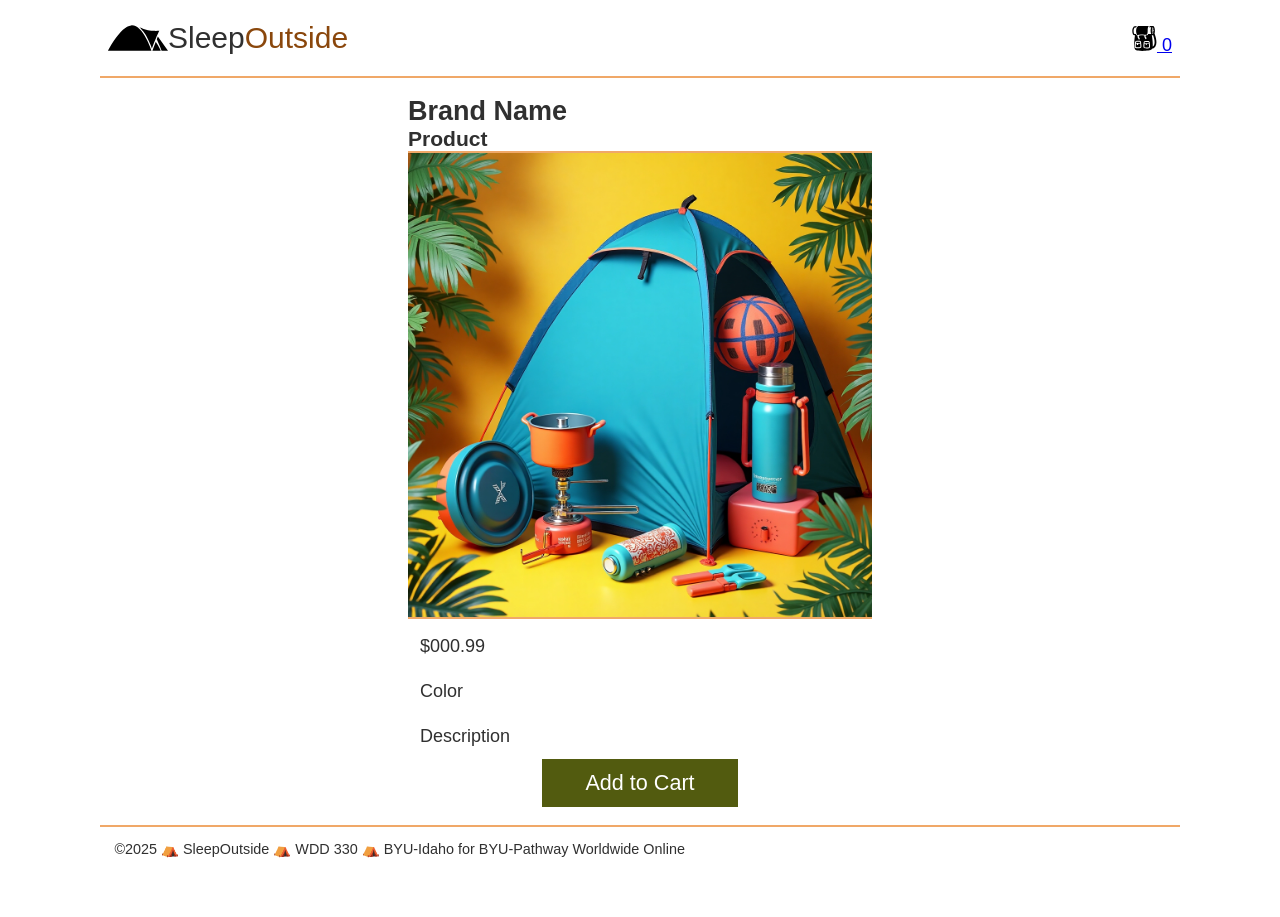
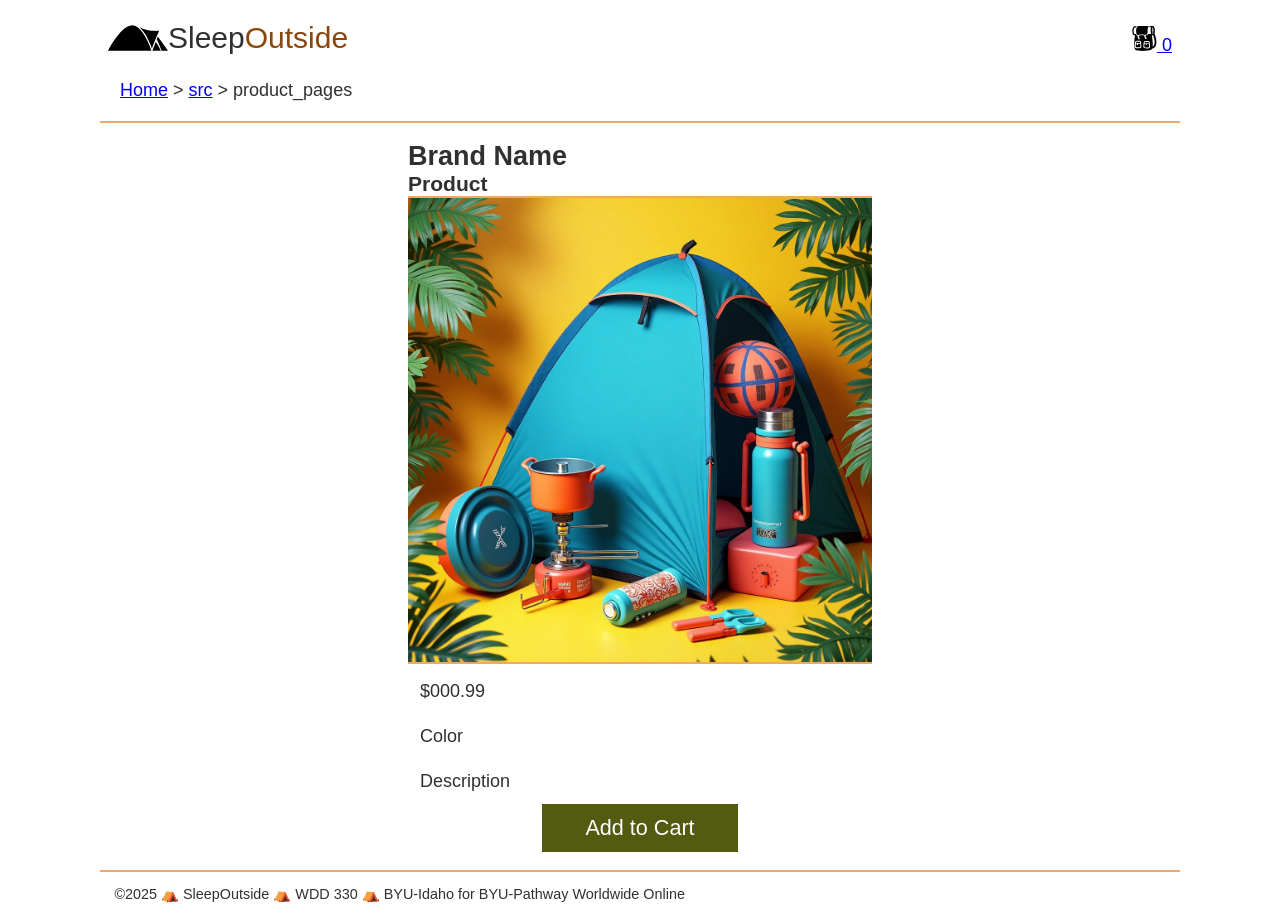
Before and after one commit to dentonflake/sleep-outside, a website built with Vite: page src/product_pages/index.html in a window 1280 px wide. Before the commit the page ends 872 px from the top, so only its background shows below. Built offline with nearby package versions, Linux system fonts and the light colour scheme; files whose address does not match are found by name.

Commit message:
Added breadcrumbs

```diff
--- a/src/css/style.css
+++ b/src/css/style.css
@@ -34,6 +34,7 @@ header {
   display: flex;
   justify-content: space-between;
   padding: 0.5rem;
+  flex-wrap: wrap;
 }
 
 p {
@@ -252,6 +253,10 @@ button {
   display: none;
 }
 
+.breadcrumbs {
+  width: 100%;
+}
+
 @media screen and (min-width: 500px) {
   body {
     max-width: 1080px;
--- a/src/js/utils.mjs
+++ b/src/js/utils.mjs
@@ -52,7 +52,7 @@ export function renderWithTemplate(template, parentElement, data, callback) {
 
   parentElement.innerHTML = template;
 
-  if(callback) {
+  if (callback) {
     callback(data);
   }
 }
@@ -63,7 +63,7 @@ export async function loadTemplate(path) {
   return template;
 }
 
-export async function loadHeaderFooter(){
+export async function loadHeaderFooter() {
 
   const headerTemplate = await loadTemplate("../partials/header.html");
   const footerTemplate = await loadTemplate("../partials/footer.html");
@@ -71,6 +71,34 @@ export async function loadHeaderFooter(){
   const headerElement = document.querySelector("#main-header");
   const footerElement = document.querySelector("#main-footer");
 
-  renderWithTemplate(headerTemplate, headerElement, null, updateCartCount);
+  renderWithTemplate(headerTemplate, headerElement, null, () => {
+    updateCartCount()
+    getBreadCrumbs()
+  });
+
   renderWithTemplate(footerTemplate, footerElement);
 }
+
+export function getBreadCrumbs() {
+  const url = new URL(window.location.href);
+
+  const parts = url.pathname
+    .split("/")
+    .filter(Boolean)
+    .filter((p) => p.toLowerCase() !== "index.html");
+
+  const path = parts.reduce((acc, part, i) => {
+
+    // build cumulative href
+    const href = "/" + parts.slice(0, i + 1).join("/") + "/";
+
+    const crumb = i === parts.length - 1
+      ? `<span>${part}</span>`
+      : `<a href="${href}">${part}</a>`;
+
+    return acc + " > " + crumb;
+
+  }, `<a href="/">Home</a>`);
+
+  if (parts.length) document.querySelector("#breadcrumbs").innerHTML = path
+}
--- a/src/public/partials/header.html
+++ b/src/public/partials/header.html
@@ -2,6 +2,7 @@
   <img src="/images/noun_Tent_2517.svg" alt="tent image for logo" />
   <a href="/index.html"> Sleep<span class="highlight">Outside</span></a>
 </div>
+
 <div class="cart">
   <a href="/cart/index.html">
     <svg xmlns="http://www.w3.org/2000/svg" viewBox="0 0 100 100">
@@ -24,3 +25,5 @@
     <span class="cart-count">0</span>
   </a>
 </div>
+
+<p class="breadcrumbs" id="breadcrumbs"></p>
```
